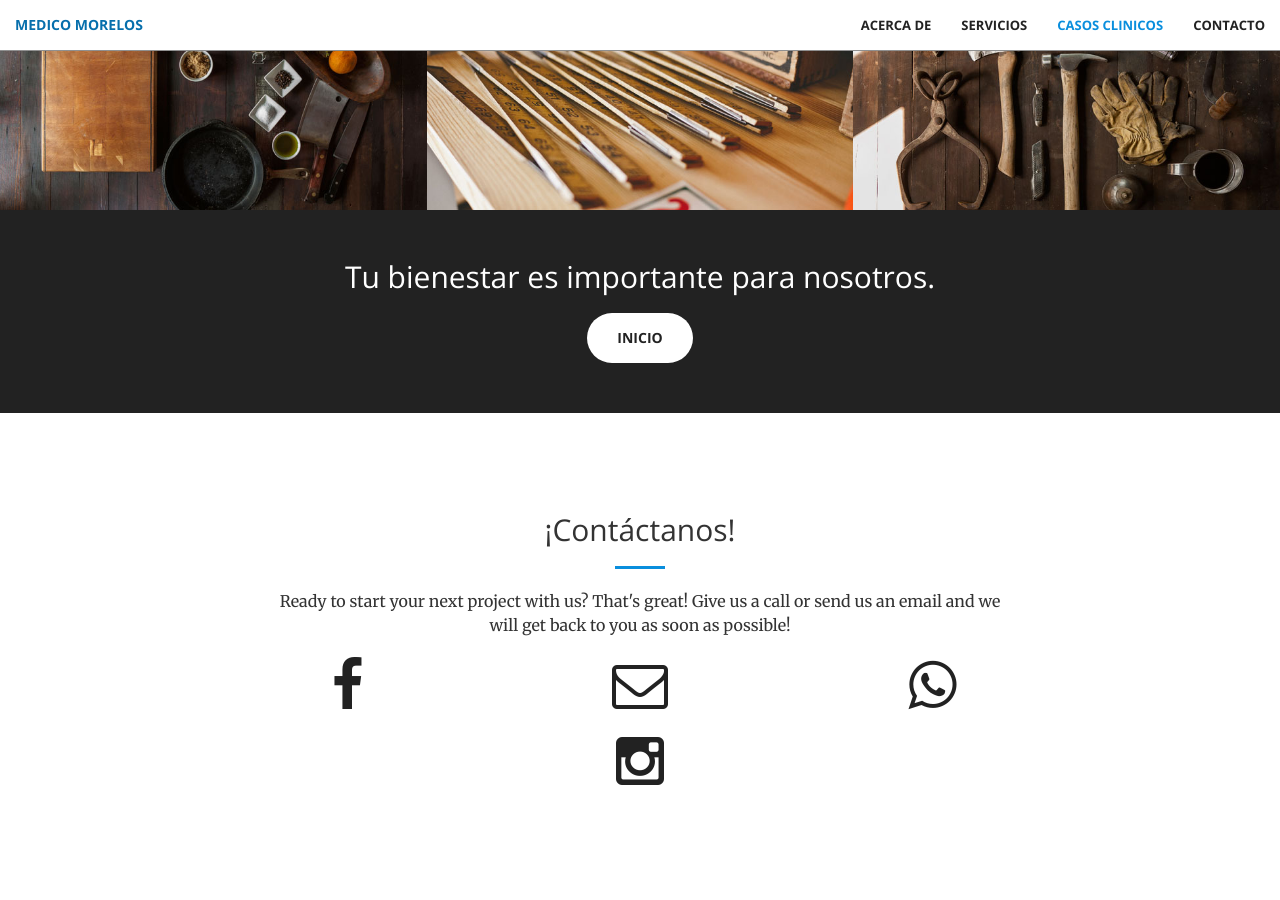
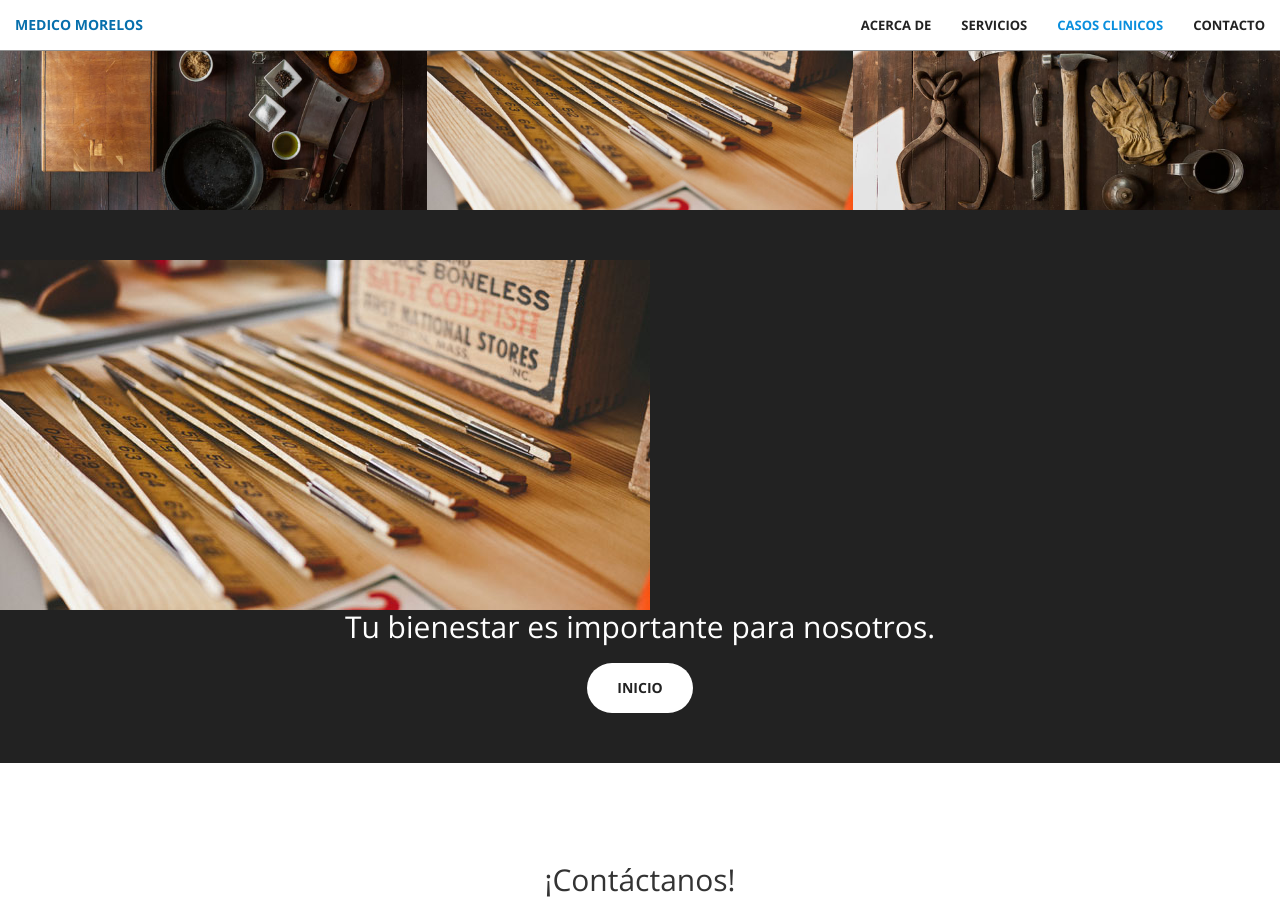
Before and after one commit to MedicoMorales/MedicoMorelos, a Jekyll site: the page built from index.html, in a window 1280 px wide and 900 px high, scrolled down 1976 px. Built offline with Jekyll 4.4.1, drawn with Linux system fonts in a browser that asks for light colours.

Commit message:
Update aside.html

```diff
--- a/_includes/aside.html
+++ b/_includes/aside.html
@@ -1,4 +1,5 @@
   <aside class="bg-dark">
+    <img src="img/portfolio/5.jpg" alt>
       <div class="container text-center">
           <div class="call-to-action">
               <h2>Tu bienestar es importante para nosotros.</h2>
```
